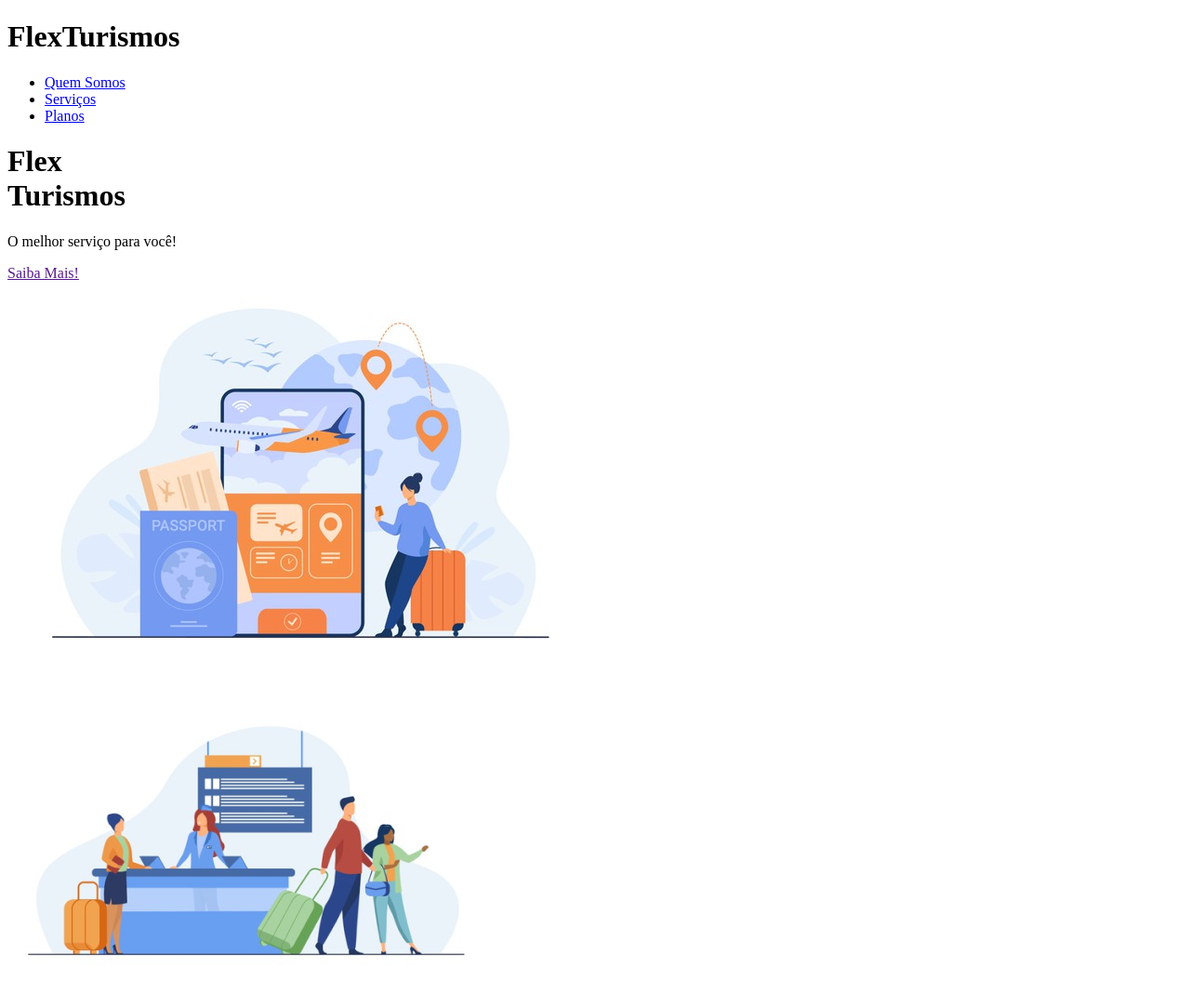
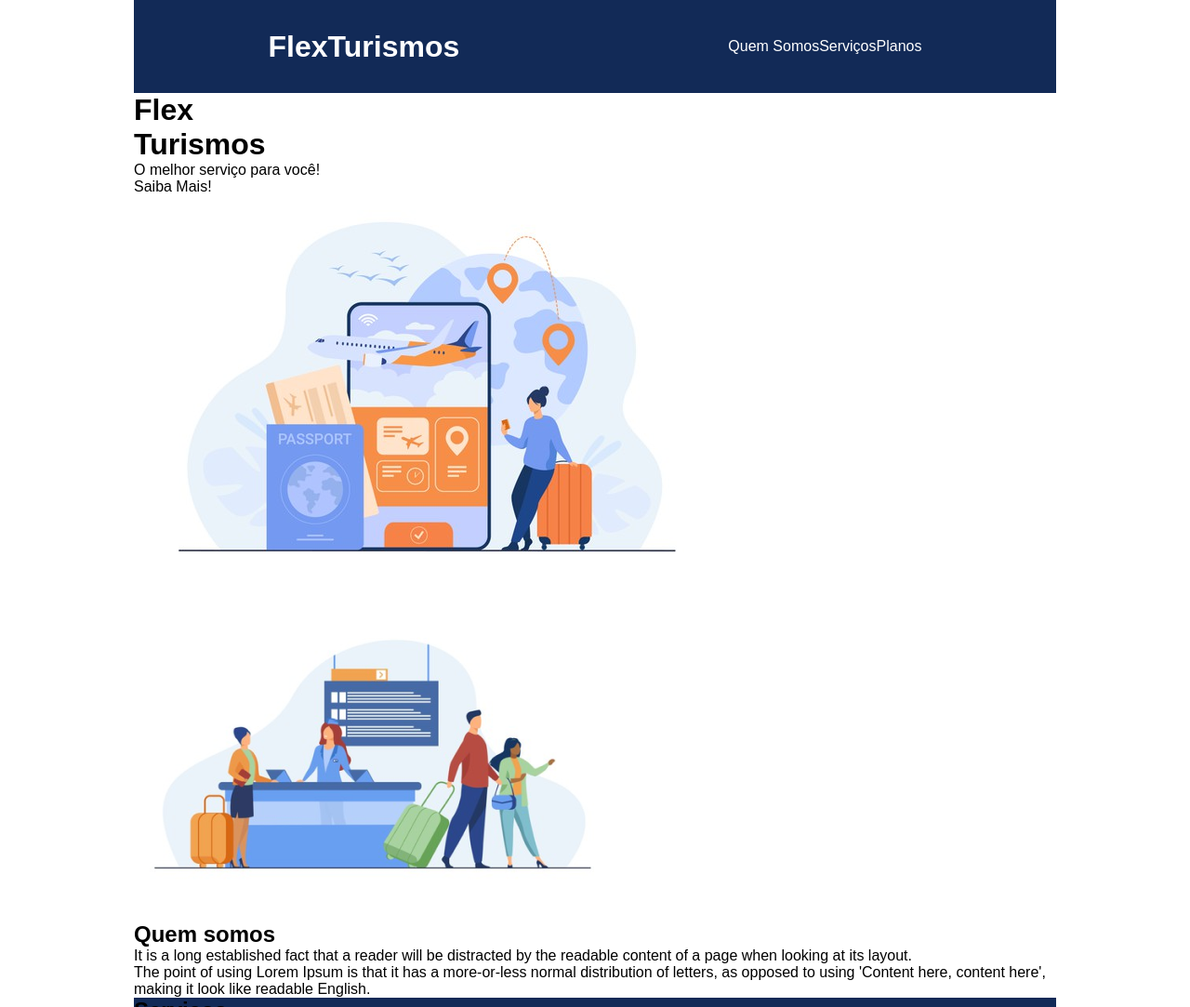
Before and after one commit to EvertondosSantos/Flexbox-DIO, a plain HTML site: page index.html in a window 1280 px wide. Shown: the top 1083 px of the page at 93% size. Drawn offline with Linux system fonts and the light colour scheme.

Commit message:
commit 2 iniciando css

```diff
--- a/index.html
+++ b/index.html
@@ -8,12 +8,16 @@
 </head>
 <body>
     <header>
+        <div id="cabecalho">
             <h1>FlexTurismos</h1>
+        </div>
+        <div id="listaCabecalho">
             <ul>
                 <li><a href="#quem-somos">Quem Somos</a></li>
                 <li><a href="#servicos">Serviços</a></li>
                 <li><a href="#planos">Planos</a></li>
             </ul>
+        </div>
     </header>
 
     <div>
@@ -40,7 +44,7 @@
         </div>
     </div>
 
-    <div>
+    <div id="servicos">
         <div>
             <h2>Serviços</h2>
         </div>
@@ -106,8 +110,8 @@
     </div>
 
     <footer>
-        <p>&copy; 2021 CSS Flexbox</p>
-        <p>Desenvolvido por: Seu nome aqui dev</p>
+        <p>&copy; 2023 CSS Flexbox</p>
+        <p>Desenvolvido por: Everton dos Santos</p>
     </footer>
 </body>
 </html>
--- a/style.css
+++ b/style.css
@@ -0,0 +1,49 @@
+*{
+    max-width: 992px;
+    padding:0;
+    margin: 0;
+    box-sizing: border-box; /* Cada elemento ficara dentro de seu espaço */
+    color:	#000000;
+    font-family: 'Oswald', sans-serif;
+    margin: auto;
+}
+
+ul{
+    list-style: none;
+}
+
+a{
+    text-decoration: none;
+}
+
+header{
+    background-color: #122A57;
+    display: flex;
+    align-items: center;
+    height: 100px;
+    width: 100%;
+    justify-content: center;
+
+}
+#cabecalho h1{
+    color: white;
+}
+
+#listaCabecalho{
+    display:flex;
+}
+#listaCabecalho ul{
+    width: 100%;
+    max-width: 260px;
+    display: flex;
+    flex-direction: row;
+    /* justify-content: space-around; */
+}
+
+#listaCabecalho ul a{
+    color: white;
+}
+
+#servicos{
+    background-color: #122A57;
+}
```
Lines whose indentation alone changed are shown as unchanged.
